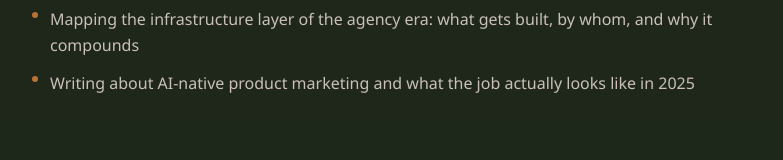
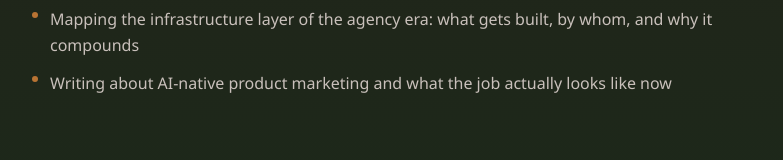
Before and after one commit to dougantin/dougantin.ai, a Next.js app: page / in a window 1280 px wide. Shown: the part 2169-2329 px from the top of the page, without its empty margins (248-1031 px from the left). Built offline with nearby package versions, Linux system fonts and the light colour scheme.

Commit message:
Make homepage product marketing copy date-agnostic

```diff
--- a/app/page.tsx
+++ b/app/page.tsx
@@ -15,7 +15,7 @@ export const metadata: Metadata = {
 
 const workingOn = [
   "Mapping the infrastructure layer of the agency era: what gets built, by whom, and why it compounds",
-  "Writing about AI-native product marketing and what the job actually looks like in 2025",
+  "Writing about AI-native product marketing and what the job actually looks like now",
 ];
 
 export default async function Home() {
```
